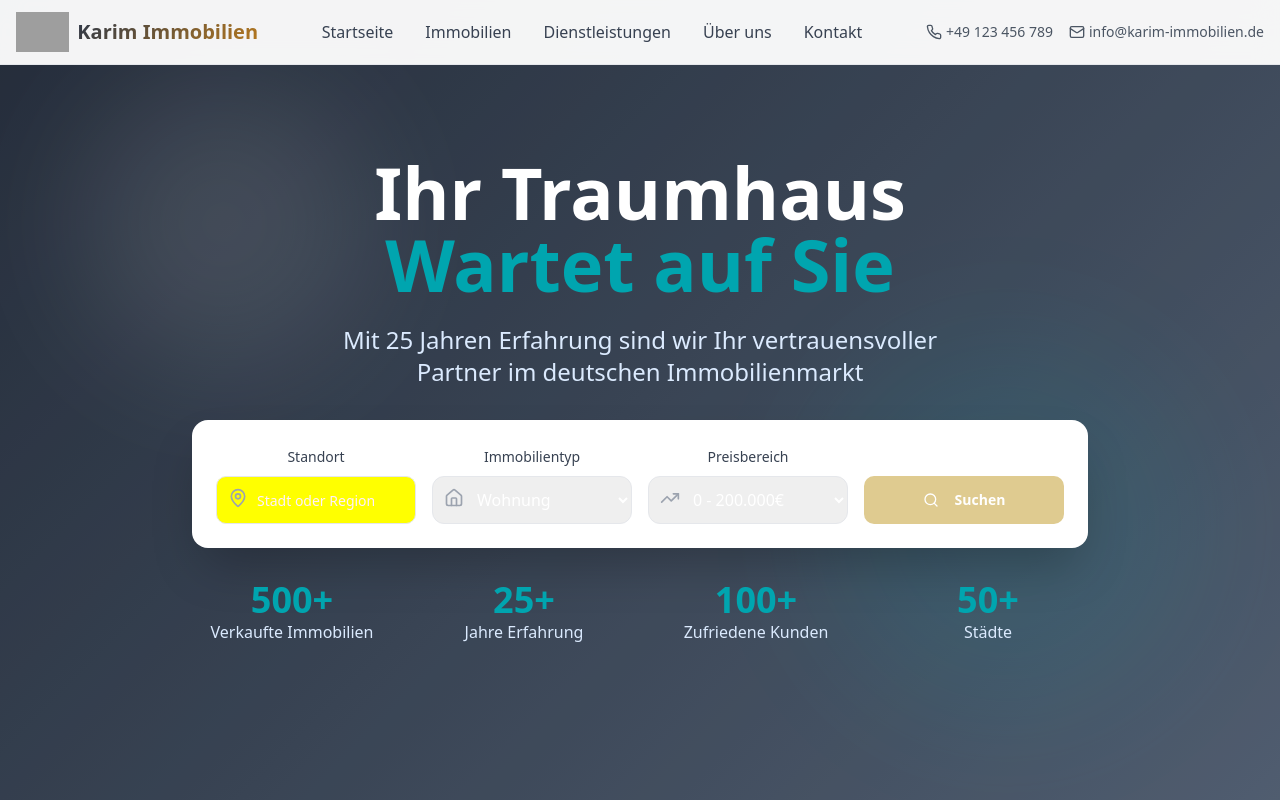
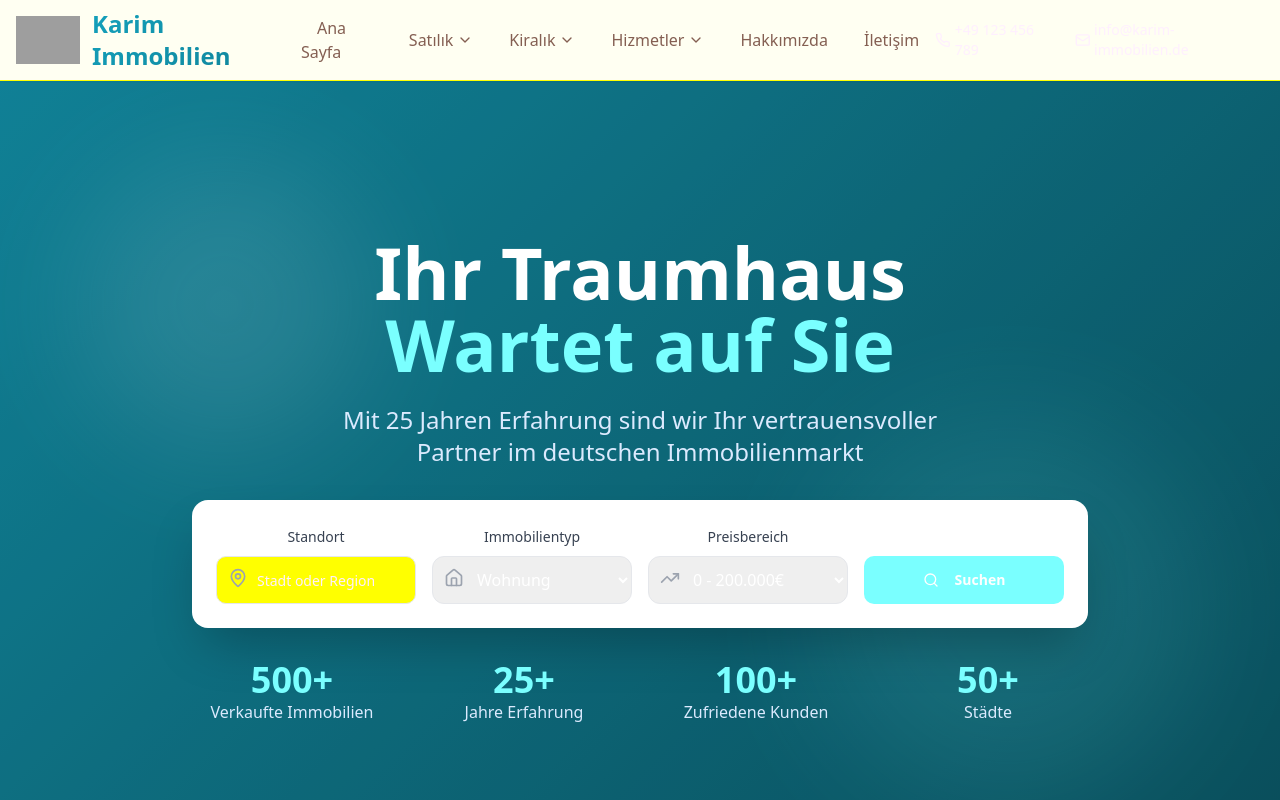
Before and after one commit to sedatakyol-49/karim-modern-homes-angular, a React (Vite) app: page / in a window 1280 px wide. Shown: the top 800 px of the page. Built offline with nearby package versions, Linux system fonts and the light colour scheme; grey boxes are pictures that could not be loaded.

Commit message:
Fix: Implement header and menu
- Added the menu from the requested website.
- Fixed the header visibility issue.
- Changed the main color to #14a0bb.

```diff
--- a/src/components/Navigation.tsx
+++ b/src/components/Navigation.tsx
@@ -1,47 +1,110 @@
 
 import React, { useState } from 'react';
-import { Menu, X, Phone, Mail, MapPin } from 'lucide-react';
+import { Menu, X, Phone, Mail, MapPin, ChevronDown } from 'lucide-react';
 
 const Navigation = () => {
   const [isMenuOpen, setIsMenuOpen] = useState(false);
+  const [openDropdown, setOpenDropdown] = useState<string | null>(null);
 
   const menuItems = [
-    { label: 'Startseite', href: '#home' },
-    { label: 'Immobilien', href: '#properties' },
-    { label: 'Dienstleistungen', href: '#services' },
-    { label: 'Über uns', href: '#about' },
-    { label: 'Kontakt', href: '#contact' },
+    { label: 'Ana Sayfa', href: '#home' },
+    {
+      label: 'Satılık',
+      href: '#satilik',
+      submenu: [
+        { label: 'Daireler', href: '#satilik-daireler' },
+        { label: 'Villalar', href: '#satilik-villalar' },
+        { label: 'Arsalar', href: '#satilik-arsalar' },
+        { label: 'Ticari', href: '#satilik-ticari' }
+      ]
+    },
+    {
+      label: 'Kiralık',
+      href: '#kiralik',
+      submenu: [
+        { label: 'Daireler', href: '#kiralik-daireler' },
+        { label: 'Villalar', href: '#kiralik-villalar' },
+        { label: 'Ticari', href: '#kiralik-ticari' }
+      ]
+    },
+    {
+      label: 'Hizmetler',
+      href: '#hizmetler',
+      submenu: [
+        { label: 'Emlak Değerleme', href: '#degerleme' },
+        { label: 'Emlak Danışmanlığı', href: '#danismanlik' },
+        { label: 'Yatırım Danışmanlığı', href: '#yatirim' },
+        { label: 'Emlak Yönetimi', href: '#yonetim' }
+      ]
+    },
+    { label: 'Hakkımızda', href: '#hakkimizda' },
+    { label: 'İletişim', href: '#iletisim' },
   ];
 
+  const handleDropdownToggle = (label: string) => {
+    setOpenDropdown(openDropdown === label ? null : label);
+  };
+
   return (
-    <nav className="fixed top-0 w-full z-50 bg-white/95 backdrop-blur-md border-b border-gray-200">
+    <nav className="fixed top-0 w-full z-50 bg-white/95 backdrop-blur-md border-b border-border shadow-sm">
       <div className="container mx-auto px-4">
-        <div className="flex items-center justify-between h-16">
+        <div className="flex items-center justify-between h-20">
           {/* Logo */}
-          <div className="flex items-center space-x-2">
+          <div className="flex items-center space-x-3">
             <img
               src="https://www.karim-immobilien.de/media/logo_karim_immobilien_weiss_farbe.svg"
               alt="Karim Immobilien Logo"
-              className="h-10 w-auto"
+              className="h-12 w-auto"
             />
-            <span className="text-xl font-bold gradient-text">Karim Immobilien</span>
+            <span className="text-2xl font-bold gradient-text hidden sm:block">Karim Immobilien</span>
           </div>
 
           {/* Desktop Menu */}
-          <div className="hidden md:flex items-center space-x-8">
+          <div className="hidden lg:flex items-center space-x-1">
             {menuItems.map((item) => (
+              <div key={item.label} className="relative group">
+                {item.submenu ? (
+                  <>
+                    <button
+                      className="flex items-center space-x-1 text-foreground hover:text-primary transition-colors duration-300 font-medium px-4 py-2 rounded-lg hover:bg-accent/10"
+                      onMouseEnter={() => setOpenDropdown(item.label)}
+                      onMouseLeave={() => setOpenDropdown(null)}
+                    >
+                      <span>{item.label}</span>
+                      <ChevronDown className="w-4 h-4" />
+                    </button>
+                    {openDropdown === item.label && (
+                      <div
+                        className="absolute top-full left-0 mt-1 bg-white border border-border rounded-lg shadow-lg py-2 min-w-48 z-50"
+                        onMouseEnter={() => setOpenDropdown(item.label)}
+                        onMouseLeave={() => setOpenDropdown(null)}
+                      >
+                        {item.submenu.map((subItem) => (
                           <a
-                key={item.label}
+                            key={subItem.label}
+                            href={subItem.href}
+                            className="block px-4 py-2 text-foreground hover:text-primary hover:bg-accent/10 transition-colors"
+                          >
+                            {subItem.label}
+                          </a>
+                        ))}
+                      </div>
+                    )}
+                  </>
+                ) : (
+                  <a
                     href={item.href}
-                className="text-gray-700 hover:text-primary transition-colors duration-300 font-medium"
+                    className="text-foreground hover:text-primary transition-colors duration-300 font-medium px-4 py-2 rounded-lg hover:bg-accent/10"
                   >
                     {item.label}
                   </a>
+                )}
+              </div>
             ))}
           </div>
 
           {/* Contact Info */}
-          <div className="hidden lg:flex items-center space-x-4 text-sm text-gray-600">
+          <div className="hidden xl:flex items-center space-x-4 text-sm text-muted-foreground">
             <div className="flex items-center space-x-1">
               <Phone className="w-4 h-4" />
               <span>+49 123 456 789</span>
@@ -55,7 +118,7 @@ const Navigation = () => {
           {/* Mobile Menu Button */}
           <button
             onClick={() => setIsMenuOpen(!isMenuOpen)}
-            className="md:hidden p-2 rounded-lg hover:bg-gray-100 transition-colors"
+            className="lg:hidden p-2 rounded-lg hover:bg-accent/10 transition-colors"
           >
             {isMenuOpen ? <X className="w-6 h-6" /> : <Menu className="w-6 h-6" />}
           </button>
@@ -63,18 +126,45 @@ const Navigation = () => {
 
         {/* Mobile Menu */}
         {isMenuOpen && (
-          <div className="md:hidden py-4 border-t border-gray-200">
+          <div className="lg:hidden py-4 border-t border-border">
             {menuItems.map((item) => (
+              <div key={item.label}>
+                {item.submenu ? (
+                  <>
+                    <button
+                      onClick={() => handleDropdownToggle(item.label)}
+                      className="flex items-center justify-between w-full py-3 text-foreground hover:text-primary transition-colors"
+                    >
+                      <span>{item.label}</span>
+                      <ChevronDown className={`w-4 h-4 transition-transform ${openDropdown === item.label ? 'rotate-180' : ''}`} />
+                    </button>
+                    {openDropdown === item.label && (
+                      <div className="pl-4 pb-2">
+                        {item.submenu.map((subItem) => (
                           <a
-                key={item.label}
+                            key={subItem.label}
+                            href={subItem.href}
+                            className="block py-2 text-muted-foreground hover:text-primary transition-colors"
+                            onClick={() => setIsMenuOpen(false)}
+                          >
+                            {subItem.label}
+                          </a>
+                        ))}
+                      </div>
+                    )}
+                  </>
+                ) : (
+                  <a
                     href={item.href}
-                className="block py-2 text-gray-700 hover:text-primary transition-colors"
+                    className="block py-3 text-foreground hover:text-primary transition-colors"
                     onClick={() => setIsMenuOpen(false)}
                   >
                     {item.label}
                   </a>
+                )}
+              </div>
             ))}
-            <div className="mt-4 pt-4 border-t border-gray-200 space-y-2 text-sm text-gray-600">
+            <div className="mt-4 pt-4 border-t border-border space-y-2 text-sm text-muted-foreground">
               <div className="flex items-center space-x-2">
                 <Phone className="w-4 h-4" />
                 <span>+49 123 456 789</span>
--- a/src/index.css
+++ b/src/index.css
@@ -16,7 +16,7 @@
     --popover: 255 255 255;
     --popover-foreground: 15 23 42;
 
-    --primary: 45 55 72;
+    --primary: 20 160 187;
     --primary-foreground: 255 255 255;
 
     --secondary: 241 245 249;
@@ -25,7 +25,7 @@
     --muted: 248 250 252;
     --muted-foreground: 100 116 139;
 
-    --accent: 183 121 31;
+    --accent: 20 160 187;
     --accent-foreground: 255 255 255;
 
     --destructive: 239 68 68;
@@ -33,18 +33,18 @@
 
     --border: 226 232 240;
     --input: 226 232 240;
-    --ring: 45 55 72;
+    --ring: 20 160 187;
 
     --radius: 0.75rem;
 
     --sidebar-background: 255 255 255;
     --sidebar-foreground: 15 23 42;
-    --sidebar-primary: 45 55 72;
+    --sidebar-primary: 20 160 187;
     --sidebar-primary-foreground: 255 255 255;
     --sidebar-accent: 241 245 249;
     --sidebar-accent-foreground: 15 23 42;
     --sidebar-border: 226 232 240;
-    --sidebar-ring: 45 55 72;
+    --sidebar-ring: 20 160 187;
   }
 
   .dark {
@@ -57,7 +57,7 @@
     --popover: 2 6 23;
     --popover-foreground: 248 250 252;
 
-    --primary: 71 85 105;
+    --primary: 20 160 187;
     --primary-foreground: 255 255 255;
 
     --secondary: 30 41 59;
@@ -66,7 +66,7 @@
     --muted: 30 41 59;
     --muted-foreground: 148 163 184;
 
-    --accent: 217 154 42;
+    --accent: 20 160 187;
     --accent-foreground: 15 23 42;
 
     --destructive: 239 68 68;
@@ -74,15 +74,15 @@
 
     --border: 30 41 59;
     --input: 30 41 59;
-    --ring: 71 85 105;
+    --ring: 20 160 187;
     --sidebar-background: 2 6 23;
     --sidebar-foreground: 248 250 252;
-    --sidebar-primary: 71 85 105;
+    --sidebar-primary: 20 160 187;
     --sidebar-primary-foreground: 255 255 255;
     --sidebar-accent: 30 41 59;
     --sidebar-accent-foreground: 248 250 252;
     --sidebar-border: 30 41 59;
-    --sidebar-ring: 71 85 105;
+    --sidebar-ring: 20 160 187;
   }
 }
 
@@ -98,11 +98,11 @@
 
 @layer utilities {
   .gradient-bg {
-    background: linear-gradient(135deg, rgb(45, 55, 72) 0%, rgb(71, 85, 105) 50%, rgb(100, 116, 139) 100%);
+    background: linear-gradient(135deg, rgb(20, 160, 187) 0%, rgb(16, 128, 149) 50%, rgb(12, 96, 112) 100%);
   }
 
   .gradient-text {
-    background: linear-gradient(135deg, rgb(45, 55, 72), rgb(183, 121, 31));
+    background: linear-gradient(135deg, rgb(20, 160, 187), rgb(16, 128, 149));
     -webkit-background-clip: text;
     -webkit-text-fill-color: transparent;
     background-clip: text;
--- a/src/pages/Index.tsx
+++ b/src/pages/Index.tsx
@@ -11,11 +11,13 @@ const Index = () => {
   return (
     <div className="min-h-screen">
       <Navigation />
-      <HeroSection />
-      <PropertiesSection />
-      <ServicesSection />
-      <ContactSection />
-      <Footer />
+      <div className="pt-20">
+        <HeroSection />
+        <PropertiesSection />
+        <ServicesSection />
+        <ContactSection />
+        <Footer />
+      </div>
     </div>
   );
 };
```
Lines whose indentation alone changed are shown as unchanged.
